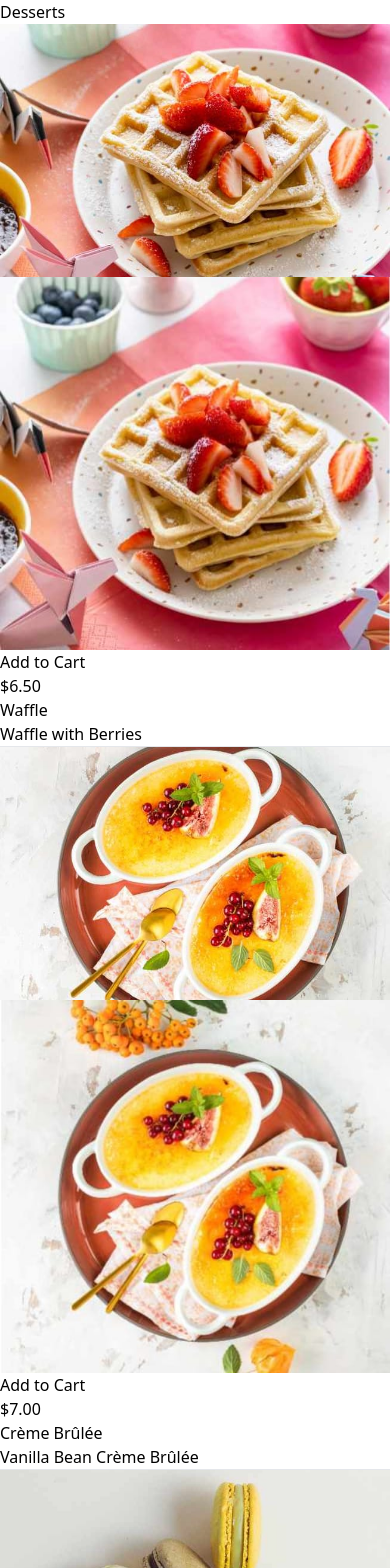
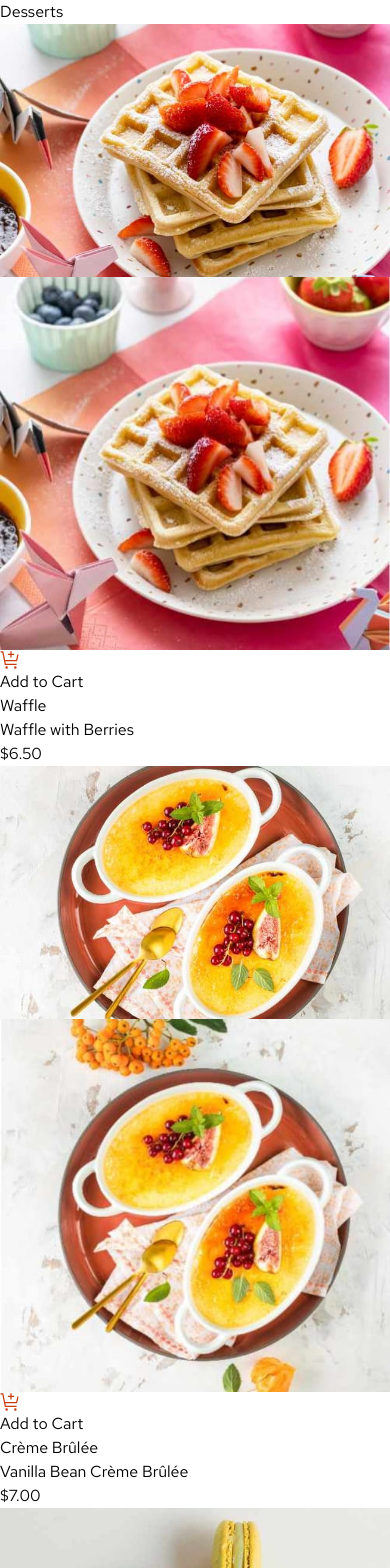
Before and after one commit to daniloomoraes/desafio-mtd, a React (Vite) app: page / in a window 390 px wide. Shown: the top 1568 px of the page. Built offline with nearby package versions, Linux system fonts and the light colour scheme.

Commit message:
style: ajustes shelfs

```diff
--- a/src/components/ProducShelf.jsx
+++ b/src/components/ProducShelf.jsx
@@ -3,7 +3,7 @@ import { useCookies } from "react-cookie";
 
 function ProductShelf({ item }) {
   const [isHovered, setIsHovered] = useState(false);
-  const [quantity, setQuantity] = useState(1);
+  const [quantity, setQuantity] = useState(0);
   const [cookies, setCookie] = useCookies(["myCart"]);
 
   useEffect(() => {
@@ -69,32 +69,60 @@ function ProductShelf({ item }) {
   };
 
   return (
-    <li key={item.name} className="col-span-1">
-      <img src={item.image.mobile} alt={item.name} className="hidden w-full" />
-      <img src={item.image.desktop} alt={item.name} className="block w-full" />
+    <li key={item.name} className="col-span-1 mb-5">
+      <img
+        src={item.image.mobile}
+        alt={item.name}
+        className={`block md:hidden w-full rounded-md border-2 ${
+          isHovered ? "border-[#C83B0E]" : "border-transparent"
+        }`}
+      />
+      <img
+        src={item.image.desktop}
+        alt={item.name}
+        className={`hidden md:block w-full rounded-md border-2 ${
+          isHovered ? "border-[#C83B0E]" : "border-transparent"
+        }`}
+      />
       <div
-        onClick={handleMouseEnter}
+        onMouseOver={handleMouseEnter}
         onMouseLeave={handleMouseLeave}
-        className="relative"
+        className="relative flex justify-center mt-[-20px] mb-4"
       >
-        <button onClick={addToCart}>Add to Cart</button>
+        <button
+          onClick={addToCart}
+          className="border-2 border-black rounded-3xl flex items-center font-bold justify-center gap-3 py-2 w-full bg-white max-w-[170px]"
+        >
+          <img src="/assets/images/icon-add-to-cart.svg" alt="Add to Cart" />
+          Add to Cart
+        </button>
         {isHovered && (
-          <div className="absolute bg-white w-full top-0">
-            <button onClick={decreaseQuantity}>-</button>
-            <input
-              type="number"
-              value={quantity}
-              onChange={handleQuantityChange}
-              style={{ width: "40px", textAlign: "center" }}
-            />
-            <button onClick={increaseQuantity}>+</button>
+          <div className="absolute bg-[#C83B0E] border-2 border-[#C83B0E] max-w-[170px] h-[44px] rounded-3xl w-full top-0 flex justify-between items-center px-3">
+            <button
+              onClick={decreaseQuantity}
+              className="border-2 border-white rounded-2xl w-[20px] h-[20px] flex justify-center items-center"
+            >
+              <img
+                src="/assets/images/icon-decrement-quantity.svg"
+                alt="Decrement Quantity"
+              />
+            </button>
+            <span className="text-white">{quantity}</span>
+            <button
+              onClick={increaseQuantity}
+              className="border-2 border-white rounded-2xl w-[20px] h-[20px] flex justify-center items-center"
+            >
+              <img
+                src="/assets/images/icon-increment-quantity.svg"
+                alt="Increment Quantity"
+              />
+            </button>
           </div>
         )}
       </div>
-      <p>${item.price.toFixed(2)}</p>
-      <p>{item.category}</p>
-      <p>{item.name}</p>
-      <hr />
+      <p className="text-sm text-gray-500 mb-2">{item.category}</p>
+      <p className="font-bold  mb-2">{item.name}</p>
+      <p className="font-bold text-[#C83B0E]  mb-2">${item.price.toFixed(2)}</p>
     </li>
   );
 }
--- a/src/index.css
+++ b/src/index.css
@@ -1,6 +1,20 @@
 @tailwind base;
 @tailwind components;
 @tailwind utilities;
+
+@font-face {
+  font-family: "RedHatText-Italic";
+  src: url(/assets/fonts/RedHatText-Italic-VariableFont_wght.ttf);
+}
+
+@font-face {
+  font-family: "RedHatText";
+  src: url(/assets/fonts/RedHatText-VariableFont_wght.ttf);
+}
+
+body {
+  font-family: "RedHatText";
+}
 
 .modal-overlay {
   position: fixed;
--- a/src/routes/root.jsx
+++ b/src/routes/root.jsx
@@ -5,10 +5,11 @@ import MiniCart from "../components/MiniCart";
 export default function Root() {
   return (
     <>
-      <div className="grid grid-cols-3 gap-[2vw]">
+      <div className=" bg-[#FCF8F5]">
+        <div className="grid grid-cols-1 md:grid-cols-3 gap-[2vw] w-full max-w-[1200px] m-auto p-5 md:p-10">
           <div className="col-span-2">
-          <h1>Desserts</h1>
-          <ul className="grid grid-cols-3 gap-5">
+            <h1 className="py-5 md:py-10 font-bold text-2xl md:text-4xl">Desserts</h1>
+            <ul className="grid grid-cols-1 md:grid-cols-3 gap-5">
               {products.map((item) => (
                 <ProducShelf item={item} />
               ))}
@@ -20,6 +21,7 @@ export default function Root() {
             </div>
           </div>
         </div>
+      </div>
     </>
   );
 }
```
Lines whose indentation alone changed are shown as unchanged.
